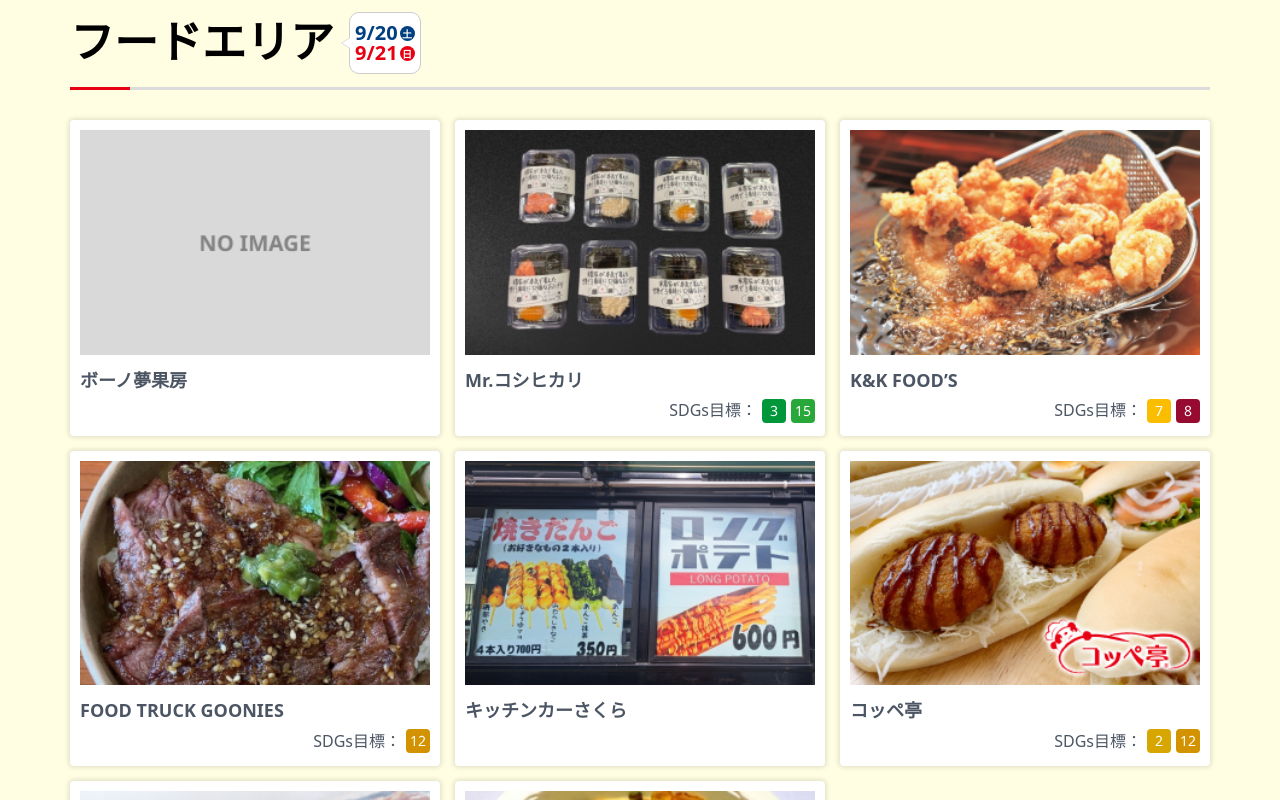
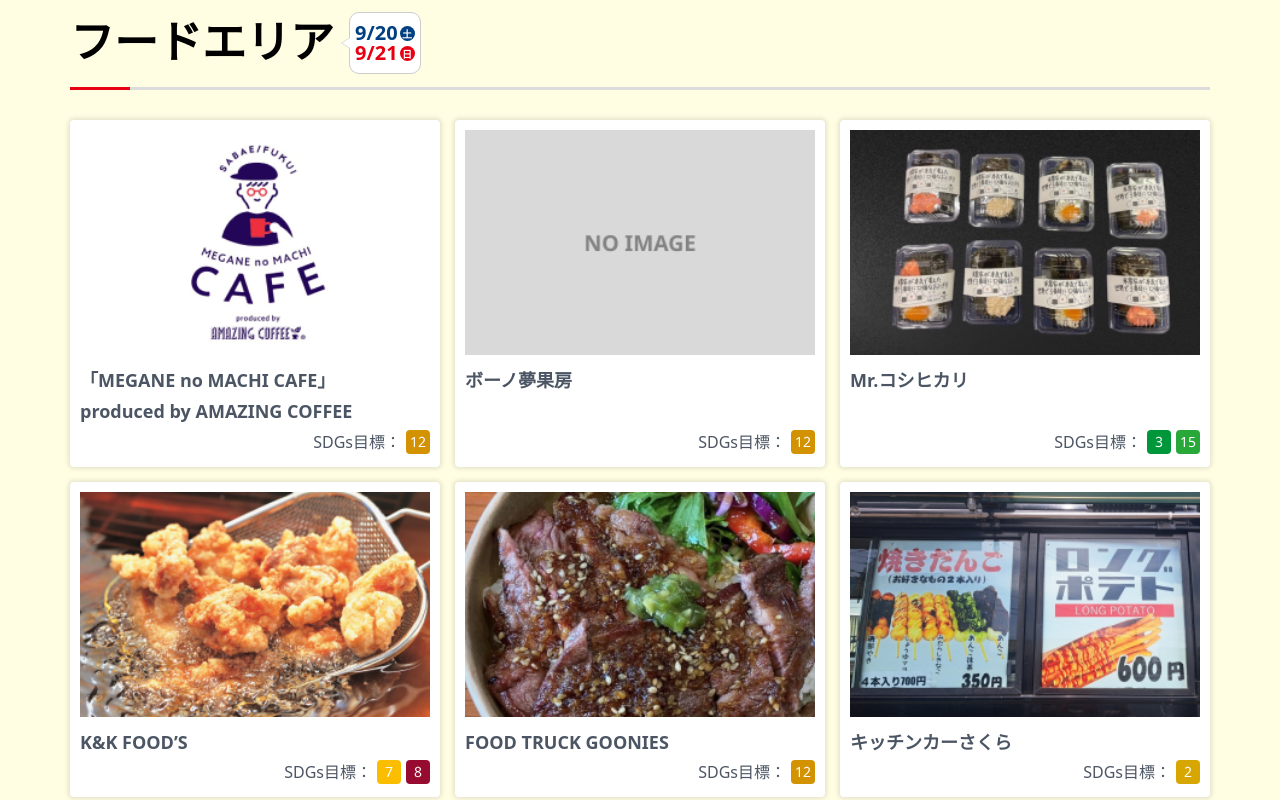
Before and after one commit to Ktjm-555/sabae-event-lp, a React (Vite) app in the folder sabae-event-lp/: page /booth in a window 1280 px wide. Shown: the part 5400-6200 px from the top of the page. Built offline with nearby package versions, Linux system fonts and the light colour scheme; a web font is replaced by a local one.

Commit message:
ブース一覧のfoodereaのカードを追加

```diff
--- a/sabae-event-lp/src/items/booth.ts
+++ b/sabae-event-lp/src/items/booth.ts
@@ -457,9 +457,17 @@
 export const foodArea = [
 	{
 		id: 1,
+		imgSrc: `${
+			import.meta.env.BASE_URL
+		}images/food_area/photo_food_area_image9.png`,
+		title: "「MEGANE no MACHI CAFE」<br />produced by AMAZING COFFEE",
+		numbers: [12],
+	},
+	{
+		id: 1,
 		imgSrc: `${import.meta.env.BASE_URL}images/no_image.png`,
 		title: "ボーノ夢果房",
-		numbers: [],
+		numbers: [12],
 	},
 	{
 		id: 2,
@@ -491,7 +499,7 @@
 			import.meta.env.BASE_URL
 		}images/food_area/photo_food_area_image5.png`,
 		title: "キッチンカーさくら",
-		numbers: [],
+		numbers: [2],
 	},
 	{
 		id: 6,
```
Also changed, not shown: sabae-event-lp/public/images/food_area/photo_food_area_image9.png (added).
